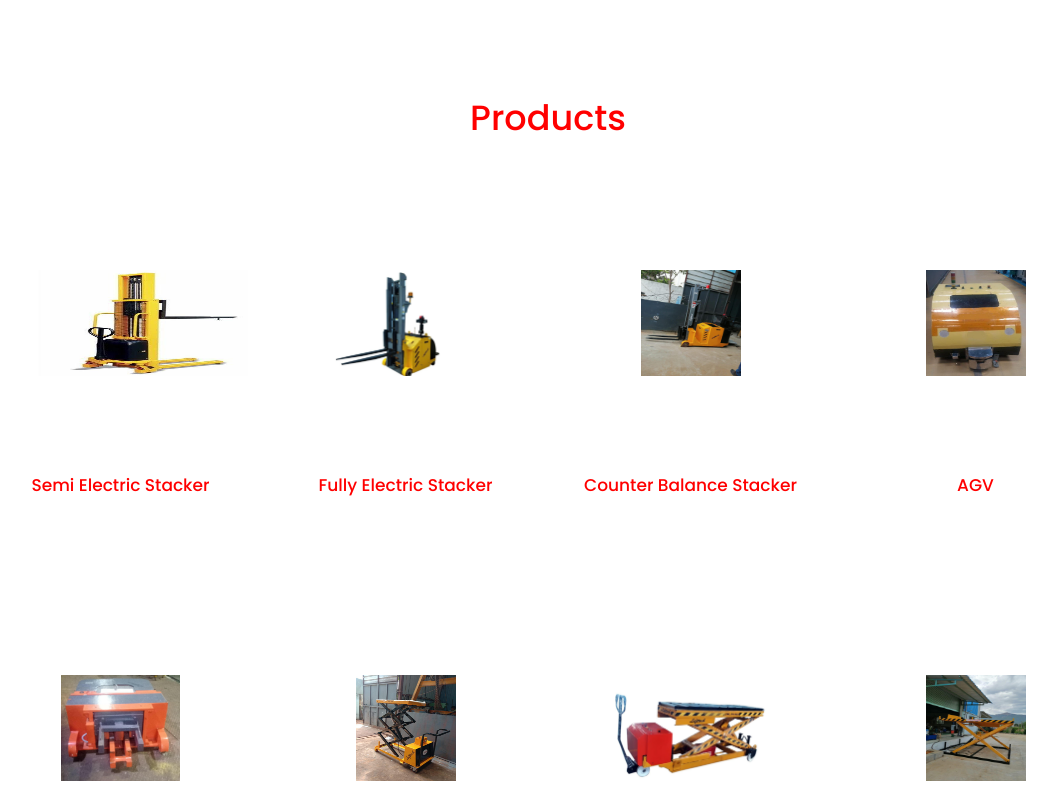
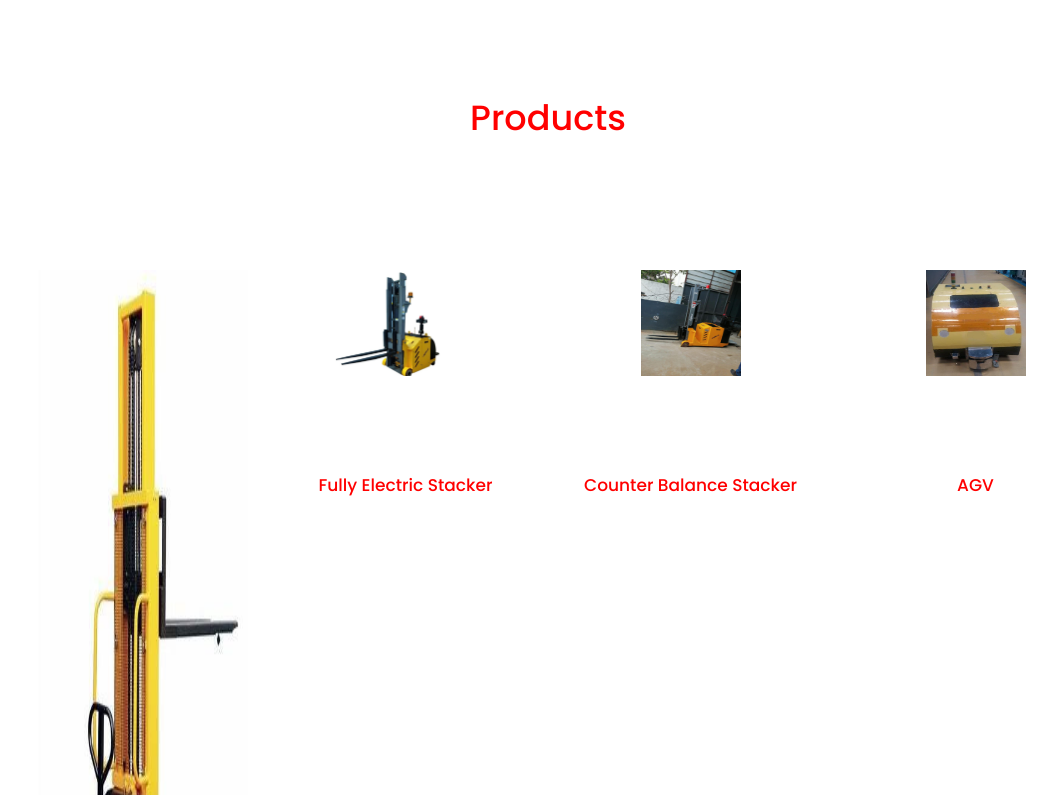
Before and after one commit to Bheemesh1706/Freelance, a plain HTML site: page index.html in a window 1280 px wide. Shown: the part 2005-2800 px from the top of the page, without its empty margins (92-1149 px from the left). Drawn offline with Linux system fonts and the light colour scheme.

Commit message:
Update index.html

```diff
--- a/index.html
+++ b/index.html
@@ -108,7 +108,7 @@ Customized truck(2018), E-Rickshaw (2020).</p>
                 <div class="  text-center card-contents">
                   <div class="">
 			  <a href = "images/Semi_electric_stacker.jpg">
-                    <img src="images/Semi_electric_stacker.jpg" height="800" width="300" class="case-studies-card-img" alt="">
+                    <img src="images/Semi_electric_stacker.jpg" height="800" width="300" class="" alt="">
 		    </a>
                   </div>
                 </div>
```
